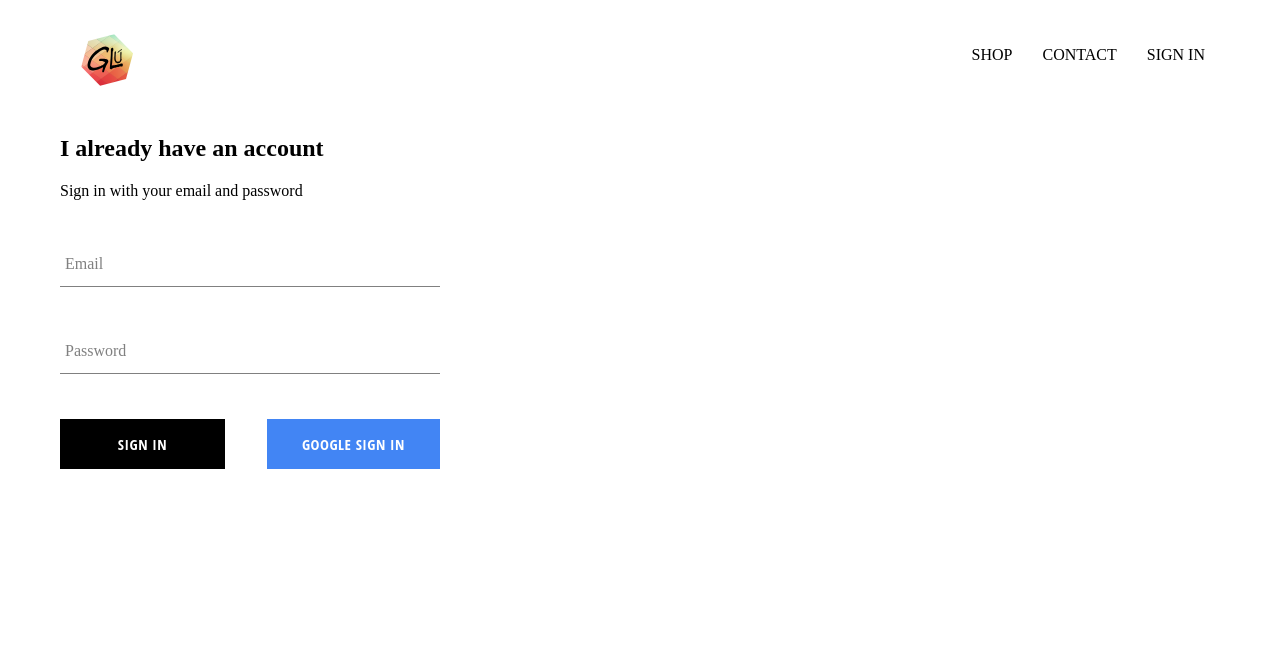
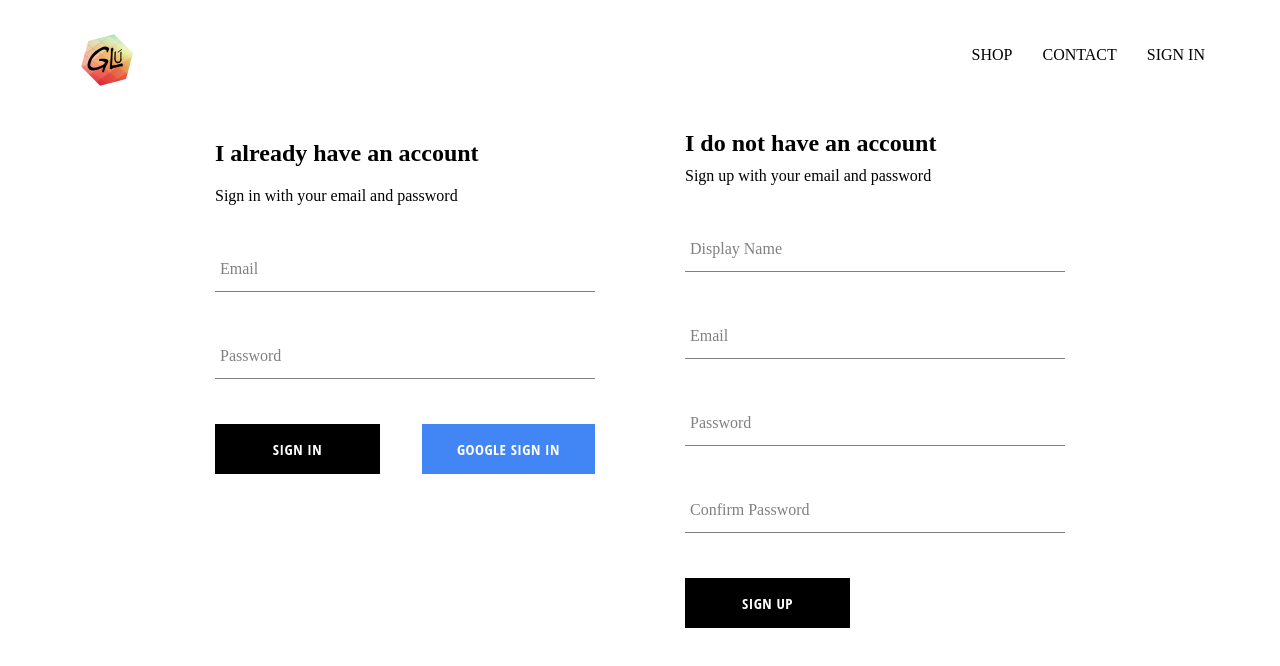
Before and after one commit to Gargar77/glutags, a React (Create React App) app: page /signin in a window 1280 px wide. Shown: the top 666 px of the page. Built offline with nearby package versions, Linux system fonts and the light colour scheme; no server answers; a web font is replaced by a local one.

Commit message:
added signup component to the auth page

```diff
--- a/src/components/sign-up/sign-up.component.jsx
+++ b/src/components/sign-up/sign-up.component.jsx
@@ -34,7 +34,6 @@
             const { user } = await auth.createUserWithEmailAndPassword(email,password);
 
             await createUserProfileDocument(user, { displayName })
-
             this.setState({
                 displayName:'',
                 email:'',
--- a/src/pages/auth/auth.component.jsx
+++ b/src/pages/auth/auth.component.jsx
@@ -1,12 +1,13 @@
 import React from 'react';
 
 import SignIn from '../../components/sign-in/sign-in.component';
+import SignUp from '../../components/sign-up/sign-up.component';
 
 import './auth.styles.scss';
 
 
 const Auth = () => (
-    <div className="sign-in-and-sign-up"><SignIn/></div>
+    <div className="sign-in-and-sign-up"><SignIn/><SignUp/></div>
 );
 
 export default Auth;
--- a/src/pages/auth/auth.styles.scss
+++ b/src/pages/auth/auth.styles.scss
@@ -0,0 +1,6 @@
+.sign-in-and-sign-up {
+    width: 850px;
+    display: flex;
+    justify-content: space-between;
+    margin: 30px auto;
+}
```
